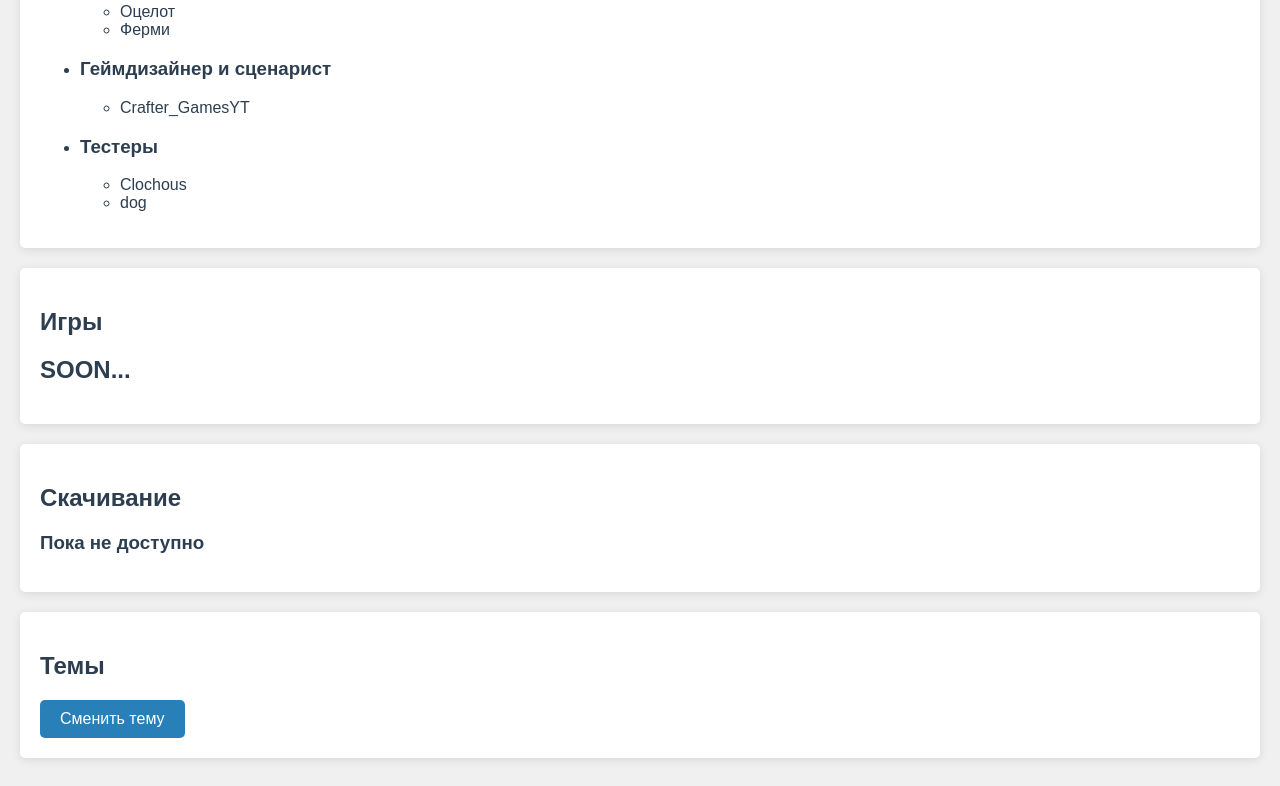
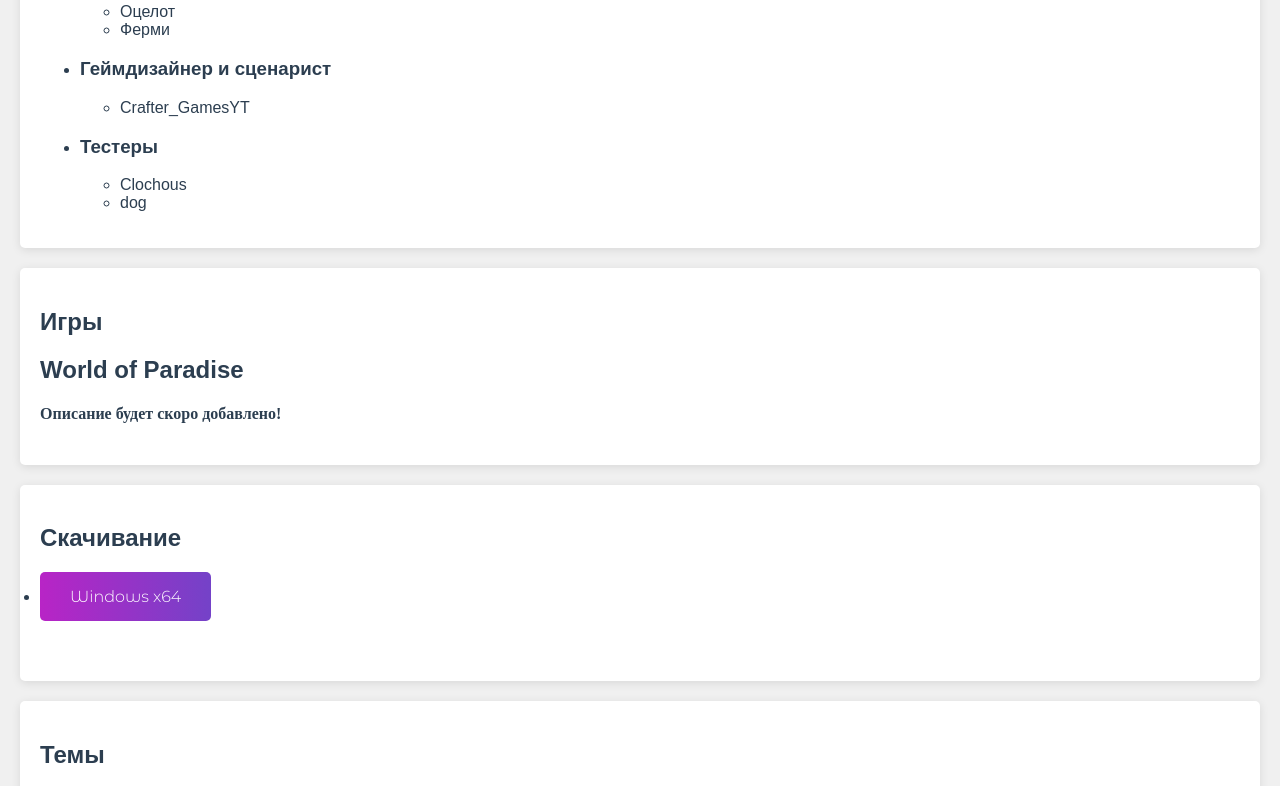
Before and after one commit to NionStudios/NionStudios.github.io, a plain HTML site: page index.html in a window 1280 px wide. Shown: the part 475-1261 px from the top of the page. Drawn offline with Linux system fonts and the light colour scheme.

Commit message:
Update index.html

```diff
--- a/index.html
+++ b/index.html
@@ -54,14 +54,15 @@
     <section id="games">
         <h2>Игры</h2>
         <div class="games">
-            <h2>SOON...</h2>
+            <h2>World of Paradise</h2>
+            <h4>Описание будет скоро добавлено!</h4>
         </div>
     </section>
 
     <section id="downloads">
         <h2>Скачивание</h2>
         <ul class="download-list">
-            <h3>Пока не доступно</h3>
+            <li><a class="button" href="files/games/WorldOfParadise-PreAlpha_installer">Windows x64</a></li>
         </ul>
     </section>
 
```
